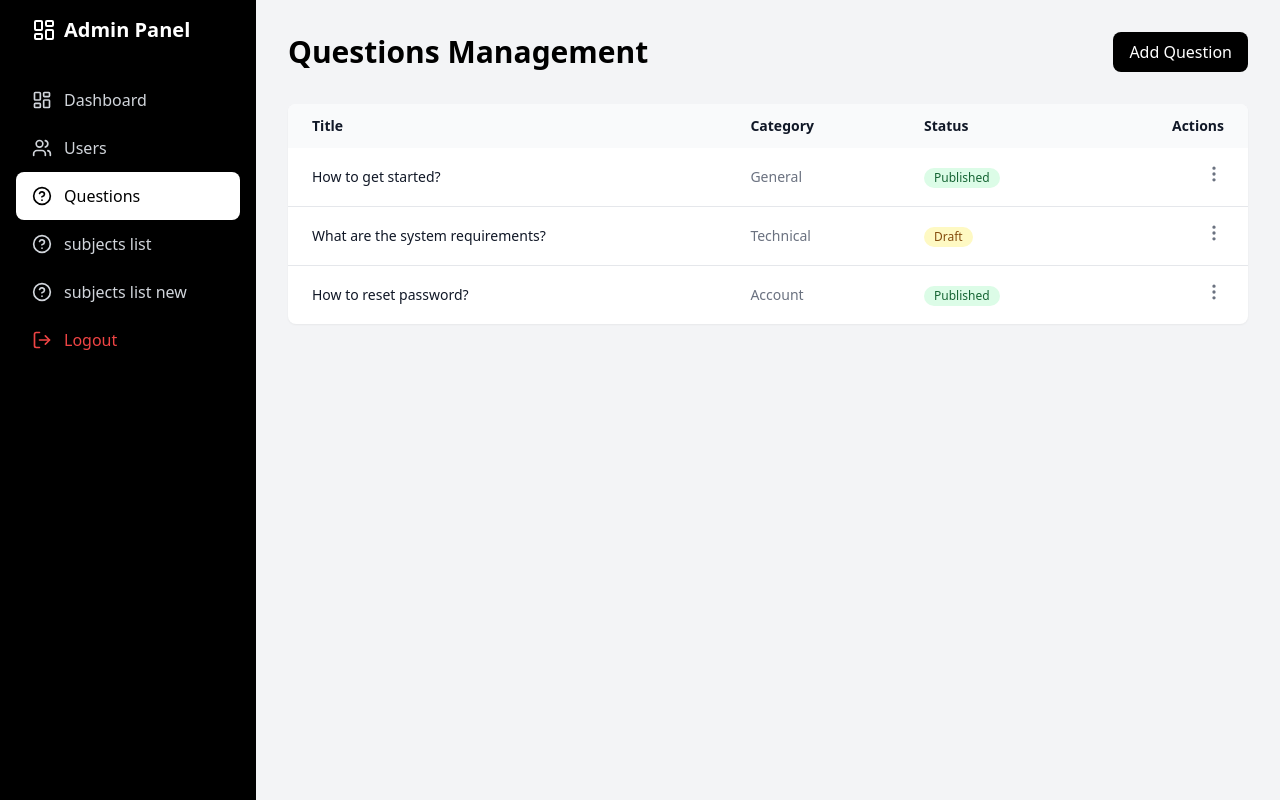
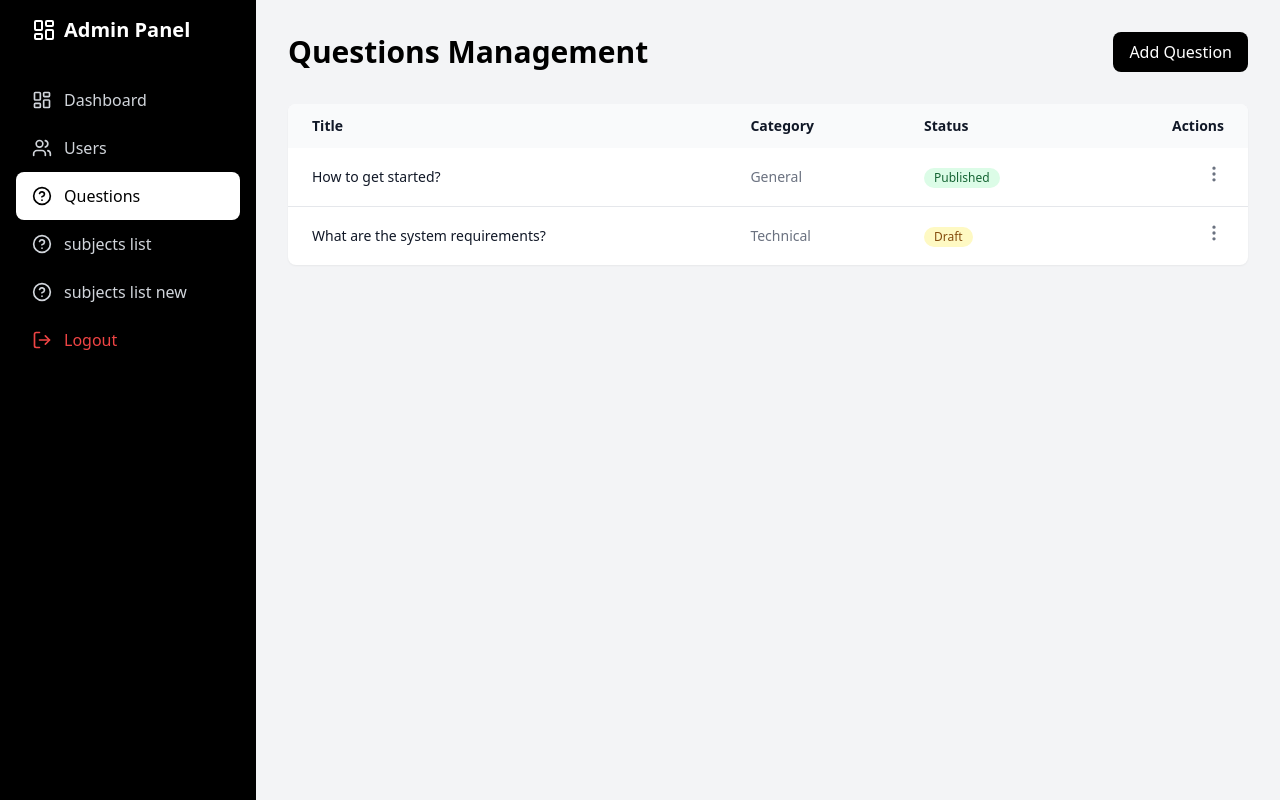
Before and after one commit to TeXSolution/keralamath, a React (Vite) app in the folder Frontend/client-app/: page /admin-dashboard/questions in a window 1280 px wide. Built offline with nearby package versions, Linux system fonts and the light colour scheme.

Commit message:
frontend question one skipped

```diff
--- a/Frontend/client-app/src/pages/AdminPages/Questions.jsx
+++ b/Frontend/client-app/src/pages/AdminPages/Questions.jsx
@@ -15,12 +15,7 @@ const Questions = () => {
       category: 'Technical',
       status: 'Draft',
     },
-    {
-      id: 3,
-      title: 'How to reset password?',
-      category: 'Account',
-      status: 'Published',
-    },
+
   ];
 
   return (
```
